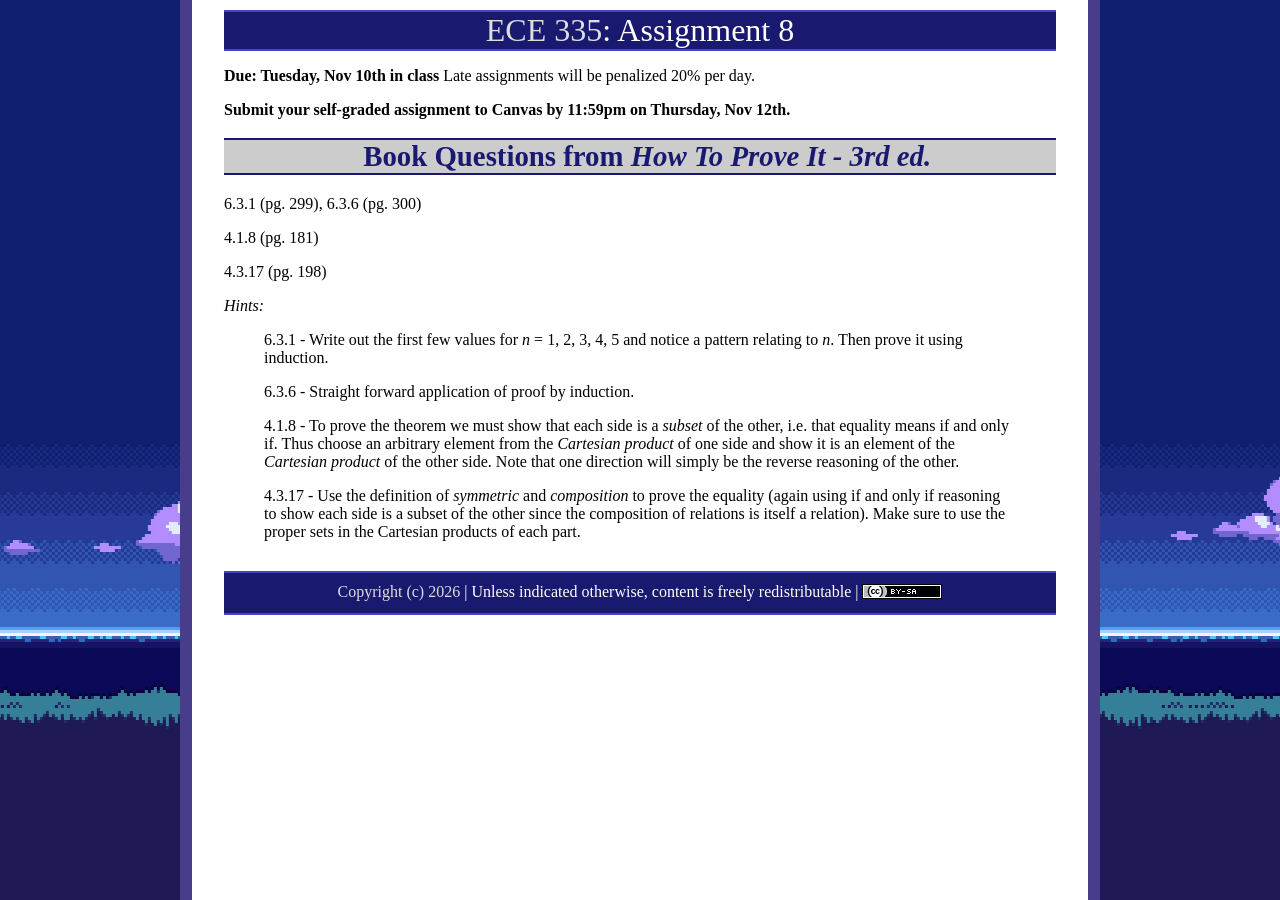
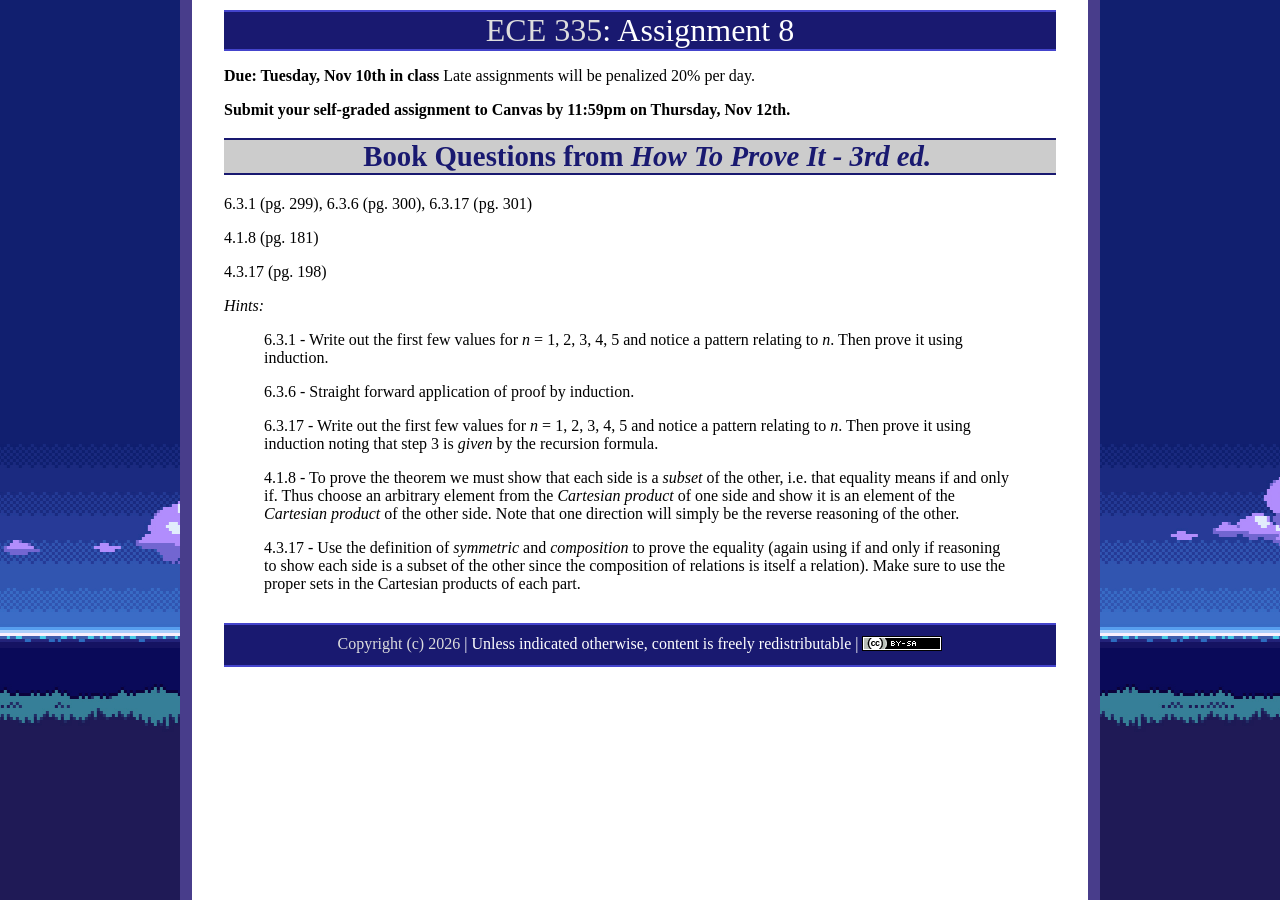
Before and after one commit to ycpcs/ece335-fall2026, a Jekyll site: the page built from assign/assign08.md, in a window 1280 px wide. Built offline with Jekyll 4.4.1, drawn with Linux system fonts in a browser that asks for light colours.

Commit message:
update assign 8
update assign 8

```diff
--- a/assign/assign08.md
+++ b/assign/assign08.md
@@ -10,7 +10,7 @@ title: "Assignment 8"
 Book Questions from *How To Prove It - 3rd ed.*
 ===============================================
 
-6.3.1 (pg. 299), 6.3.6 (pg. 300)
+6.3.1 (pg. 299), 6.3.6 (pg. 300), 6.3.17 (pg. 301)
 
 4.1.8 (pg. 181)
 
@@ -23,6 +23,8 @@ Book Questions from *How To Prove It - 3rd ed.*
 >
 > 6.3.6 - Straight forward application of proof by induction.
 >
+> 6.3.17 - Write out the first few values for *n* = 1, 2, 3, 4, 5 and notice a pattern relating to *n*. Then prove it using induction noting that step 3 is *given* by the recursion formula.
+>
 > 4.1.8 - To prove the theorem we must show that each side is a *subset* of the other, i.e. that equality means if and only if. Thus choose an arbitrary element from the *Cartesian product* of one side and show it is an element of the *Cartesian product* of the other side. Note that one direction will simply be the reverse reasoning of the other.
 >
 > 4.3.17 - Use the definition of *symmetric* and *composition* to prove the equality (again using if and only if reasoning to show each side is a subset of the other since the composition of relations is itself a relation). Make sure to use the proper sets in the Cartesian products of each part.
```
